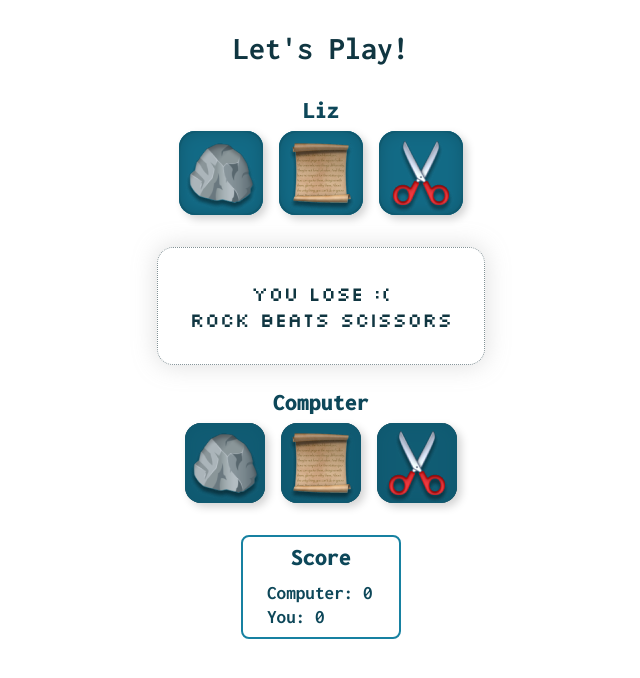
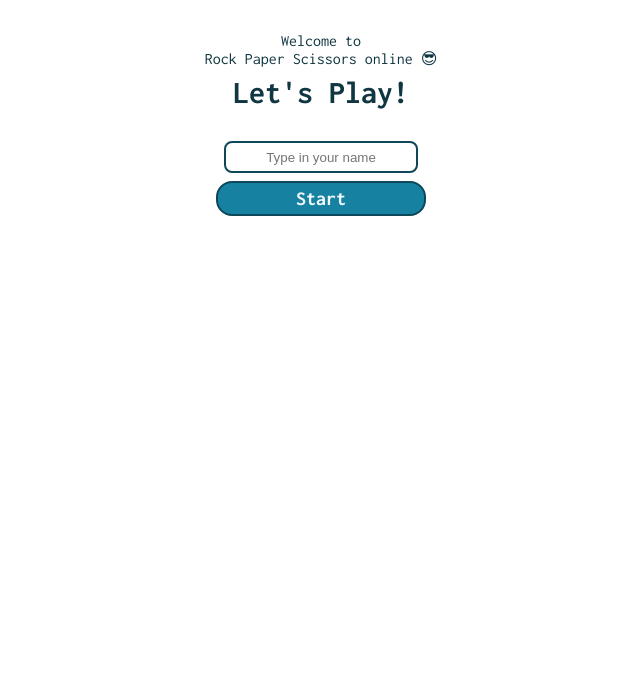
Before and after one commit to igorMSoares/rock-paper-scissors-OdinProj, a plain HTML site: page index.html in a window 1280 px wide. Shown: the whole page, without its empty margins (319-959 px from the left). Drawn offline with Linux system fonts and the light colour scheme.

Commit message:
Set initial load state

```diff
--- a/index.html
+++ b/index.html
@@ -14,8 +14,20 @@
   </head>
   <body>
     <main>
-      <h1>Let's Play!</h1>
-      <section>
+      <section id="welcome">
+        <p>Welcome to<br />Rock Paper Scissors online 😎</p>
+        <h1>Let's Play!</h1>
+        <p id="input-wrapper">
+          <input
+            type="text"
+            name="player"
+            id="player-name"
+            placeholder="Type in your name"
+          />
+          <button id="start">Start</button>
+        </p>
+      </section>
+      <section class="hidden">
         <h2>Liz</h2>
         <div id="player-buttons">
           <span class="button-wrapper"
@@ -69,7 +81,7 @@
           /></span>
         </div>
       </section>
-      <section id="score">
+      <section id="score" class="hidden">
         <h2>Score</h2>
         <p id="computer-score">Computer: <span class="total-score">0</span></p>
         <p id="player-score">You: <span class="total-score">0</span></p>
--- a/public/css/style.css
+++ b/public/css/style.css
@@ -77,18 +77,68 @@ main {
   text-align: center;
 }
 
-main h1 {
-  margin-bottom: 1em;
+#welcome {
   color: var(--deep-dark-blue);
   animation: 1s fadeIn ease-in-out;
   animation-fill-mode: backwards;
-  transform-origin: center;
+}
+
+#welcome p {
+  margin-bottom: 0.5em;
+}
+
+#welcome h1 {
+  margin-bottom: 1em;
+  animation: 1s fadeIn ease-in-out;
+  animation-fill-mode: backwards;
+  animation-delay: 500ms;
+}
+
+#input-wrapper {
+  display: flex;
+  flex-direction: column;
+  align-items: center;
+  gap: 0.5em;
+  animation: 800ms slideDown ease;
+  animation-delay: 1s;
+  animation-fill-mode: backwards;
+}
+
+input {
+  text-align: center;
+  padding: 0.5em;
+  border: 0.125rem solid var(--button-blue-darker);
+  border-radius: 0.5rem;
+  cursor: pointer;
+}
+
+button {
+  cursor: pointer;
+  font-family: inherit;
+  font-weight: 700;
+  font-size: 1.25rem;
+  border: 0.125rem solid var(--button-blue-darker);
+  border-radius: 1rem;
+  padding: 0.25em 0.5em;
+  aspect-ratio: 6;
+  background-color: var(--button-blue);
+  color: aliceblue;
+}
+
+input:hover,
+button:hover {
+  box-shadow: 0 0 0.5rem var(--deep-dark-blue);
+  transition: 100ms all ease-in-out;
 }
 
 main h2 {
   animation: 1s fadeIn ease-in-out;
   animation-delay: 300ms;
   animation-fill-mode: backwards;
+}
+
+.hidden {
+  display: none;
 }
 
 .button-wrapper {
@@ -134,7 +184,8 @@ main h2 {
   border: 0.125rem solid var(--button-blue-darker);
 }
 
-.player-btn:active {
+.player-btn:active,
+button:active {
   transform: scale(95%);
   transition: 100ms transform ease-in-out;
 }
@@ -196,7 +247,9 @@ main h2 {
 
 @media (prefers-reduced-motion) {
   #score h2,
-  .button-wrapper {
+  .button-wrapper,
+  #welcome h1,
+  #input-wrapper {
     animation: none;
   }
 
```
